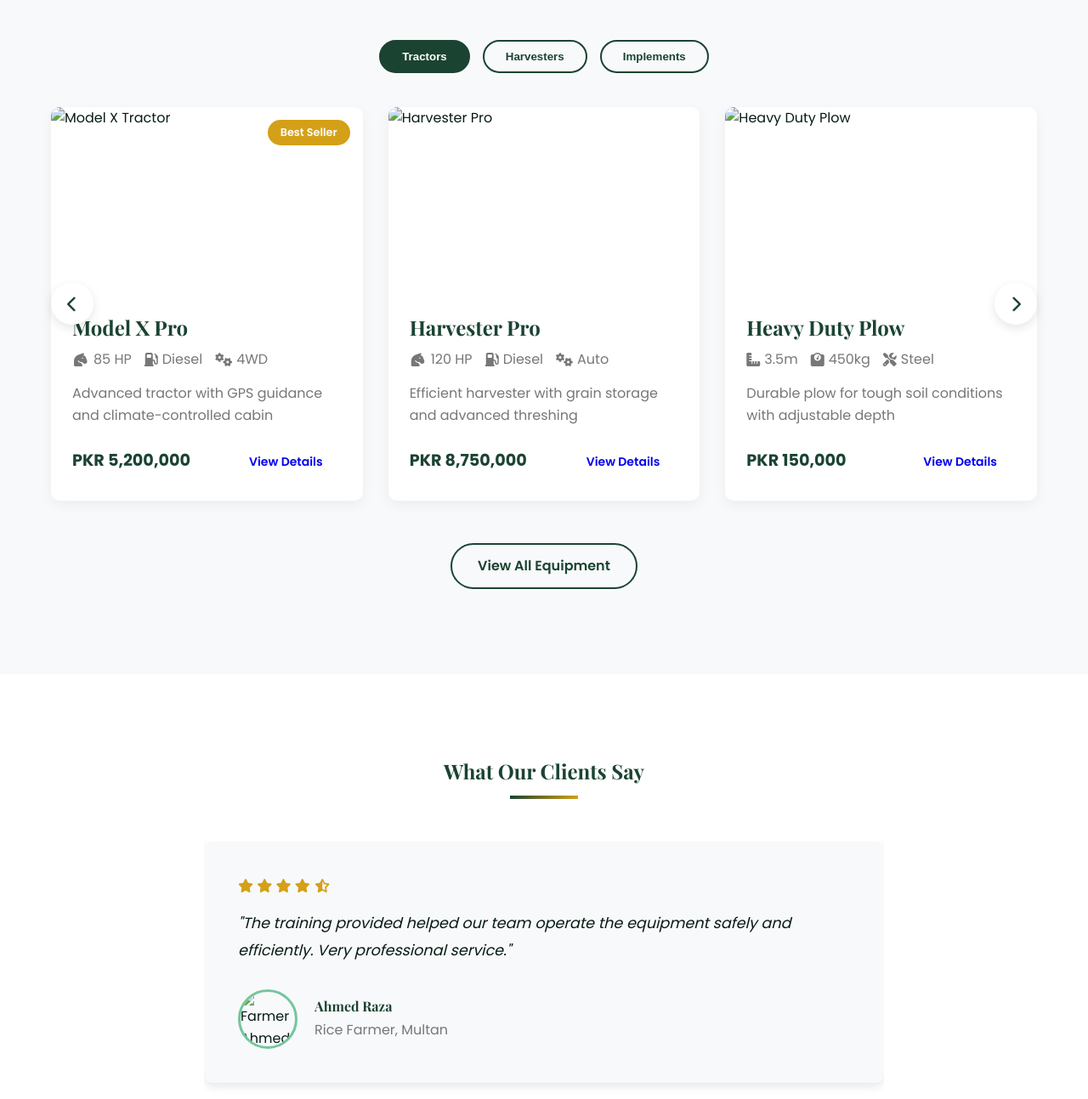
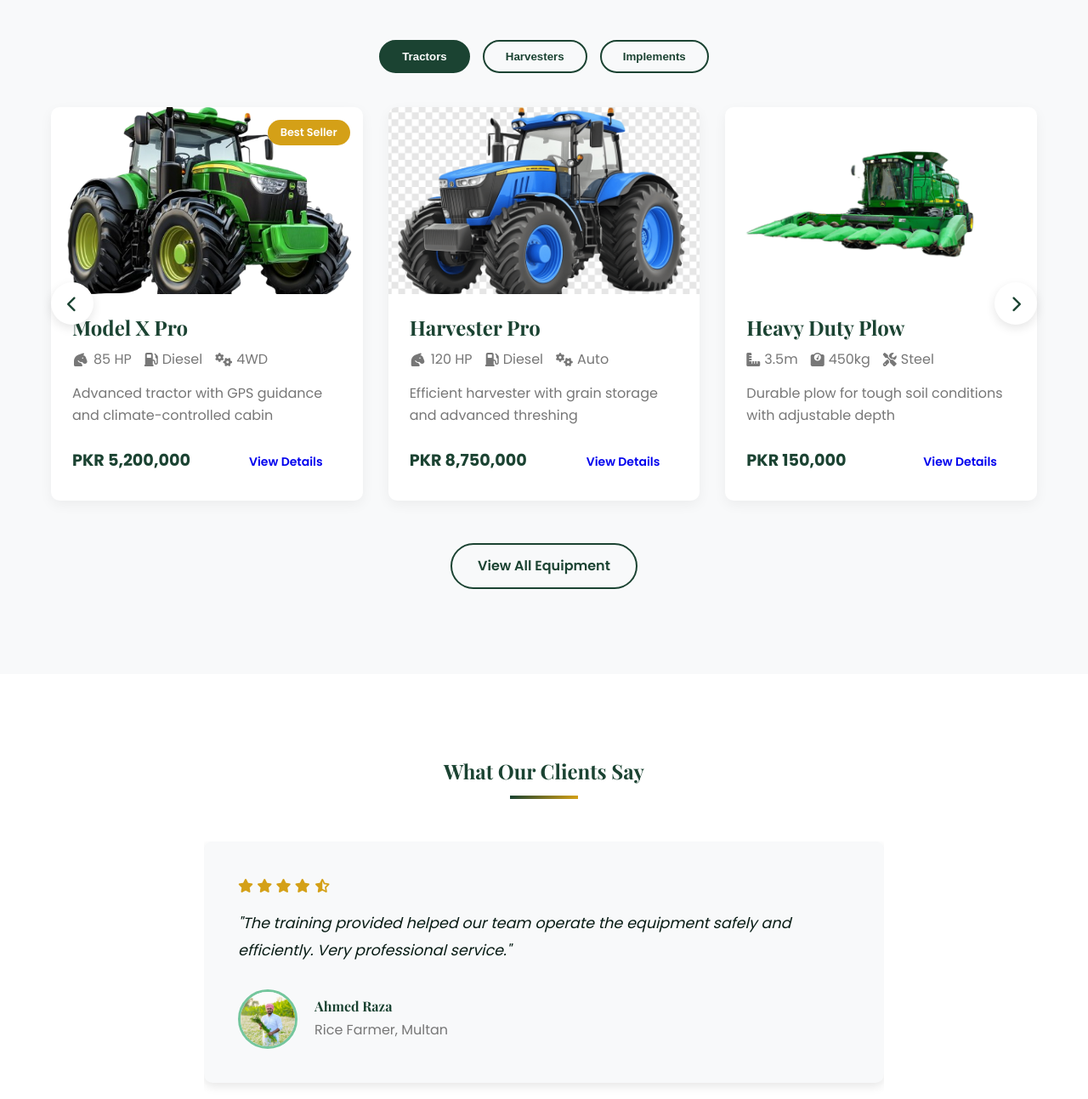
Before and after one commit to HURRYxZero/Sutlaj-Zarai-Farm, a plain HTML site: page Website/index.html in a window 1280 px wide. Shown: the part 1573-2866 px from the top of the page at 85% size. Drawn offline with nearby package versions, Linux system fonts and the light colour scheme; the site is published under a folder, as on GitHub Pages, so addresses that start at the root find nothing.

Commit message:
Update index.html

```diff
--- a/Website/index.html
+++ b/Website/index.html
@@ -169,7 +169,7 @@
                 <div class="equipment-grid">
                     <div class="equipment-card">
                         <div class="card-image">
-                            <img src="/Website/assets/Tractor2.png" alt="Model X Tractor">
+                            <img src="assets/Tractor2.png" alt="Model X Tractor">
                             <div class="card-badge">Best Seller</div>
                         </div>
                         <div class="card-body">
@@ -189,7 +189,7 @@
 
                     <div class="equipment-card">
                         <div class="card-image">
-                            <img src="/Website/assets/tractor3.png" alt="Harvester Pro">
+                            <img src="assets/tractor3.png" alt="Harvester Pro">
                         </div>
                         <div class="card-body">
                             <h3>Harvester Pro</h3>
@@ -208,7 +208,7 @@
 
                     <div class="equipment-card">
                         <div class="card-image">
-                            <img src="/Website/assets/threshers (4).png" alt="Heavy Duty Plow">
+                            <img src="assets/threshers (4).png" alt="Heavy Duty Plow">
                         </div>
                         <div class="card-body">
                             <h3>Heavy Duty Plow</h3>
@@ -250,7 +250,7 @@
                         <p>"The Model X tractor increased our yield by 30% while reducing fuel costs. Excellent after-sales service too!"</p>
                     </div>
                     <div class="testimonial-author">
-                        <img src="/Website/assets/farmer.BMP" alt="Farmer Ali" class="author-img">
+                        <img src="assets/farmer.BMP" alt="Farmer Ali" class="author-img">
                         <div class="author-info">
                             <h4>Ali Khan</h4>
                             <span>Wheat Farmer, Sahiwal</span>
@@ -270,7 +270,7 @@
                         <p>"The training provided helped our team operate the equipment safely and efficiently. Very professional service."</p>
                     </div>
                     <div class="testimonial-author">
-                        <img src="/Website/assets/farmer.BMP" alt="Farmer Ahmed" class="author-img">
+                        <img src="assets/farmer.BMP" alt="Farmer Ahmed" class="author-img">
                         <div class="author-info">
                             <h4>Ahmed Raza</h4>
                             <span>Rice Farmer, Multan</span>
```
